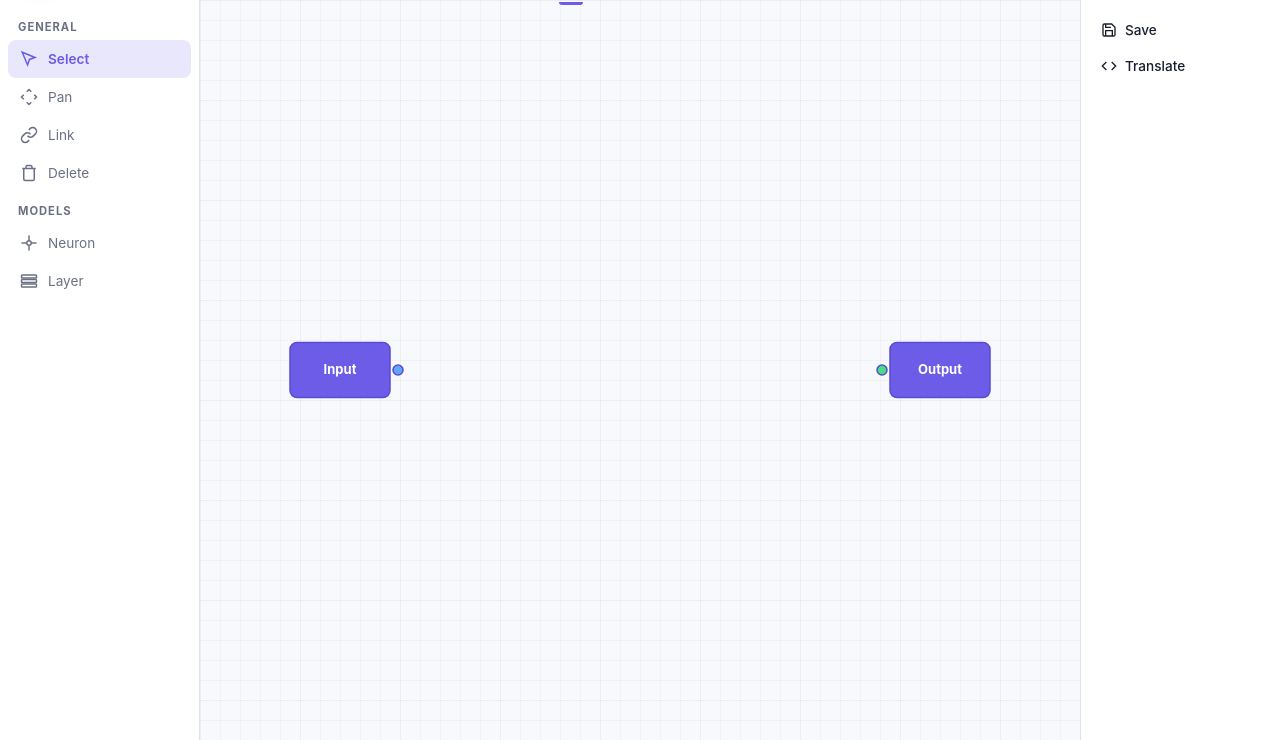
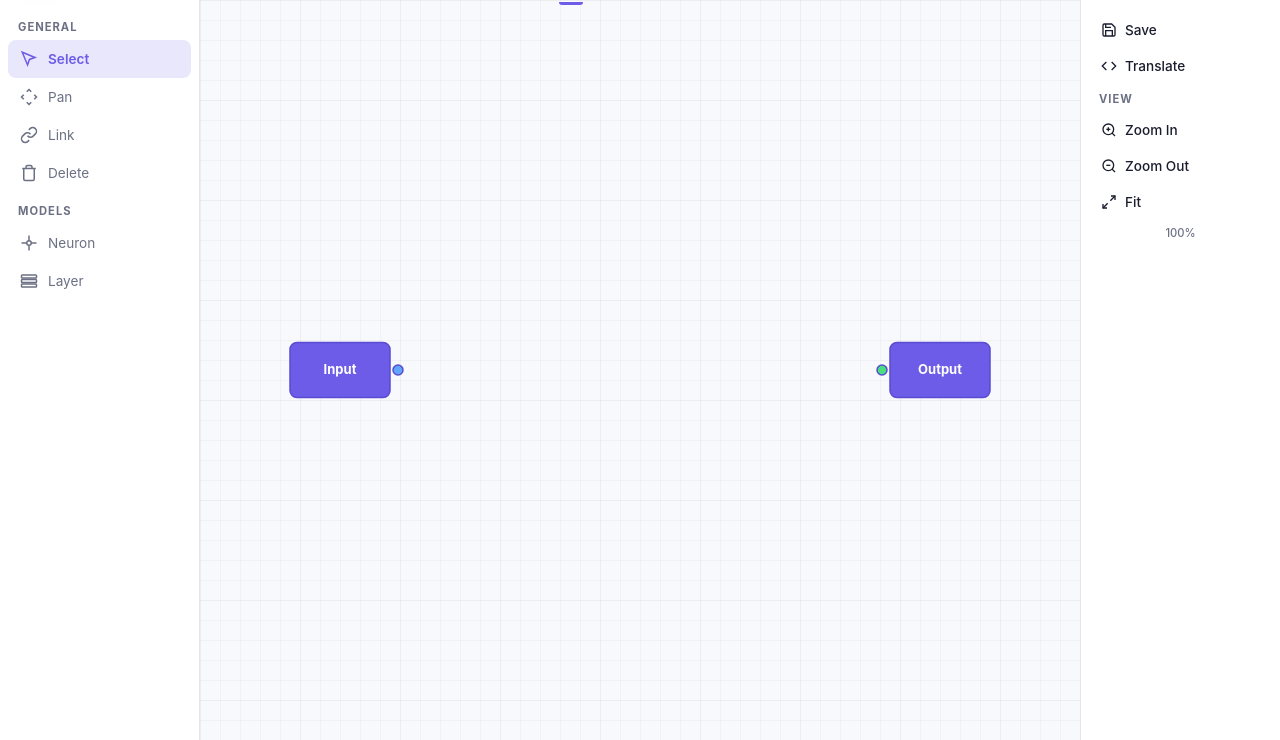
Before and after one commit to MohammadKeifari/SketchNet, a Django app: page /sketchmod/ in a window 1280 px wide. Shown: the part 60-800 px from the top of the page. Run offline with Django 5.2, Linux system fonts and the light colour scheme; the visitor is signed in with stand-in values (Sample User, id 1).

Commit message:
zoom in and zoom out and fit

```diff
--- a/sketchmod/static/sketchmod/css/canvas.css
+++ b/sketchmod/static/sketchmod/css/canvas.css
@@ -396,3 +396,11 @@
     font-size: 0.8rem;
     color: var(--text-secondary);
 }
+
+.zoom-indicator {
+    text-align: center;
+    font-size: 0.7rem;
+    color: var(--text-secondary);
+    padding: 6px 0;
+    font-weight: 500;
+}
--- a/sketchmod/static/sketchmod/js/canvas.js
+++ b/sketchmod/static/sketchmod/js/canvas.js
@@ -120,7 +120,16 @@ const SketchMod = {
         document
             .getElementById("btnTranslate")
             ?.addEventListener("click", () => this._translate());
-
+        // Zoom buttons
+        document
+            .getElementById("btnZoomIn")
+            ?.addEventListener("click", () => this._zoomStep(1.25));
+        document
+            .getElementById("btnZoomOut")
+            ?.addEventListener("click", () => this._zoomStep(0.8));
+        document
+            .getElementById("btnZoomFit")
+            ?.addEventListener("click", () => this._zoomFit());
         // Toolbar
         document.querySelectorAll(".tool-btn[data-tool]").forEach((btn) => {
             btn.addEventListener("click", () => this.setTool(btn.dataset.tool));
@@ -222,7 +231,18 @@ const SketchMod = {
             y: wy * this.scale + this.offsetY,
         };
     },
-
+    // ========== scroll ==========
+    _onScroll(e) {
+        e.preventDefault();
+        const zoom = e.deltaY < 0 ? 1.08 : 0.93;
+        const newScale = this.scale * zoom;
+        if (newScale < 0.05 || newScale > 15) return;
+        this.offsetX = e.offsetX - (e.offsetX - this.offsetX) * zoom;
+        this.offsetY = e.offsetY - (e.offsetY - this.offsetY) * zoom;
+        this.scale = newScale;
+        this._updateZoomIndicator();
+        this._render();
+    },
     // ========== MOUSE ==========
     _onMouseDown(e) {
         const mx = e.offsetX;
@@ -499,6 +519,18 @@ const SketchMod = {
             this._hideProperties();
             this._render();
         }
+        if (e.key === "+" || e.key === "=") {
+            this._zoomStep(1.25);
+            e.preventDefault();
+        }
+        if (e.key === "-") {
+            this._zoomStep(0.8);
+            e.preventDefault();
+        }
+        if (e.key === "0") {
+            this._zoomFit();
+            e.preventDefault();
+        }
     },
 
     // ========== HIT TEST ==========
@@ -613,7 +645,67 @@ const SketchMod = {
         }
         return all;
     },
-
+    // ========== ZOOM METHODS ==========
+    _zoomStep(factor) {
+        const cx = this.canvas.width / 2;
+        const cy = this.canvas.height / 2;
+        const newScale = this.scale * factor;
+        if (newScale < 0.05 || newScale > 15) return;
+        this.offsetX = cx - (cx - this.offsetX) * factor;
+        this.offsetY = cy - (cy - this.offsetY) * factor;
+        this.scale = newScale;
+        this._updateZoomIndicator();
+        this._render();
+    },
+
+    _zoomFit() {
+        if (this.nodes.length === 0) {
+            this.scale = 1;
+            this.offsetX = 0;
+            this.offsetY = 0;
+            this._updateZoomIndicator();
+            this._render();
+            return;
+        }
+
+        // Find bounds of all nodes
+        let minX = Infinity,
+            minY = Infinity,
+            maxX = -Infinity,
+            maxY = -Infinity;
+        for (const node of this.nodes) {
+            const b = node.getBounds();
+            if (b.x < minX) minX = b.x;
+            if (b.y < minY) minY = b.y;
+            if (b.x + b.w > maxX) maxX = b.x + b.w;
+            if (b.y + b.h > maxY) maxY = b.y + b.h;
+        }
+
+        const graphW = maxX - minX + 100;
+        const graphH = maxY - minY + 100;
+        const canvasW = this.canvas.width;
+        const canvasH = this.canvas.height;
+
+        const scaleX = canvasW / graphW;
+        const scaleY = canvasH / graphH;
+        this.scale = Math.min(scaleX, scaleY, 2);
+
+        const centerX = (minX + maxX) / 2;
+        const centerY = (minY + maxY) / 2;
+
+        this.offsetX = canvasW / 2 - centerX * this.scale;
+        this.offsetY = canvasH / 2 - centerY * this.scale;
+
+        this._updateZoomIndicator();
+        this._render();
+    },
+
+    _updateZoomIndicator() {
+        const indicator = document.getElementById("zoomIndicator");
+        if (indicator) {
+            indicator.textContent = Math.round(this.scale * 100) + "%";
+        }
+    },
     // ========== CONTEXT MENU ==========
     _showContextMenu(x, y, node) {
         const menu = document.getElementById("contextMenu");
--- a/sketchmod/templates/sketchmod/canvas.html
+++ b/sketchmod/templates/sketchmod/canvas.html
@@ -129,6 +129,49 @@
                     </svg>
                     <span>Translate</span>
                 </button>
+                <div class="sidebar-section-title">View</div>
+                <button class="sidebar-btn" id="btnZoomIn" title="Zoom In">
+                    <svg width="16"
+                         height="16"
+                         viewBox="0 0 24 24"
+                         fill="none"
+                         stroke="currentColor"
+                         stroke-width="2">
+                        <circle cx="11" cy="11" r="8" />
+                        <line x1="21" y1="21" x2="16.65" y2="16.65" />
+                        <line x1="11" y1="8" x2="11" y2="14" />
+                        <line x1="8" y1="11" x2="14" y2="11" />
+                    </svg>
+                    <span>Zoom In</span>
+                </button>
+                <button class="sidebar-btn" id="btnZoomOut" title="Zoom Out">
+                    <svg width="16"
+                         height="16"
+                         viewBox="0 0 24 24"
+                         fill="none"
+                         stroke="currentColor"
+                         stroke-width="2">
+                        <circle cx="11" cy="11" r="8" />
+                        <line x1="21" y1="21" x2="16.65" y2="16.65" />
+                        <line x1="8" y1="11" x2="14" y2="11" />
+                    </svg>
+                    <span>Zoom Out</span>
+                </button>
+                <button class="sidebar-btn" id="btnZoomFit" title="Fit to Screen">
+                    <svg width="16"
+                         height="16"
+                         viewBox="0 0 24 24"
+                         fill="none"
+                         stroke="currentColor"
+                         stroke-width="2">
+                        <polyline points="15 3 21 3 21 9" />
+                        <polyline points="9 21 3 21 3 15" />
+                        <line x1="21" y1="3" x2="14" y2="10" />
+                        <line x1="3" y1="21" x2="10" y2="14" />
+                    </svg>
+                    <span>Fit</span>
+                </button>
+                <div class="zoom-indicator" id="zoomIndicator">100%</div>
             </div>
             <!-- Properties Panel (shows on selection) -->
             <div class="sidebar-section" id="propertiesPanel" style="display: none;">
```
